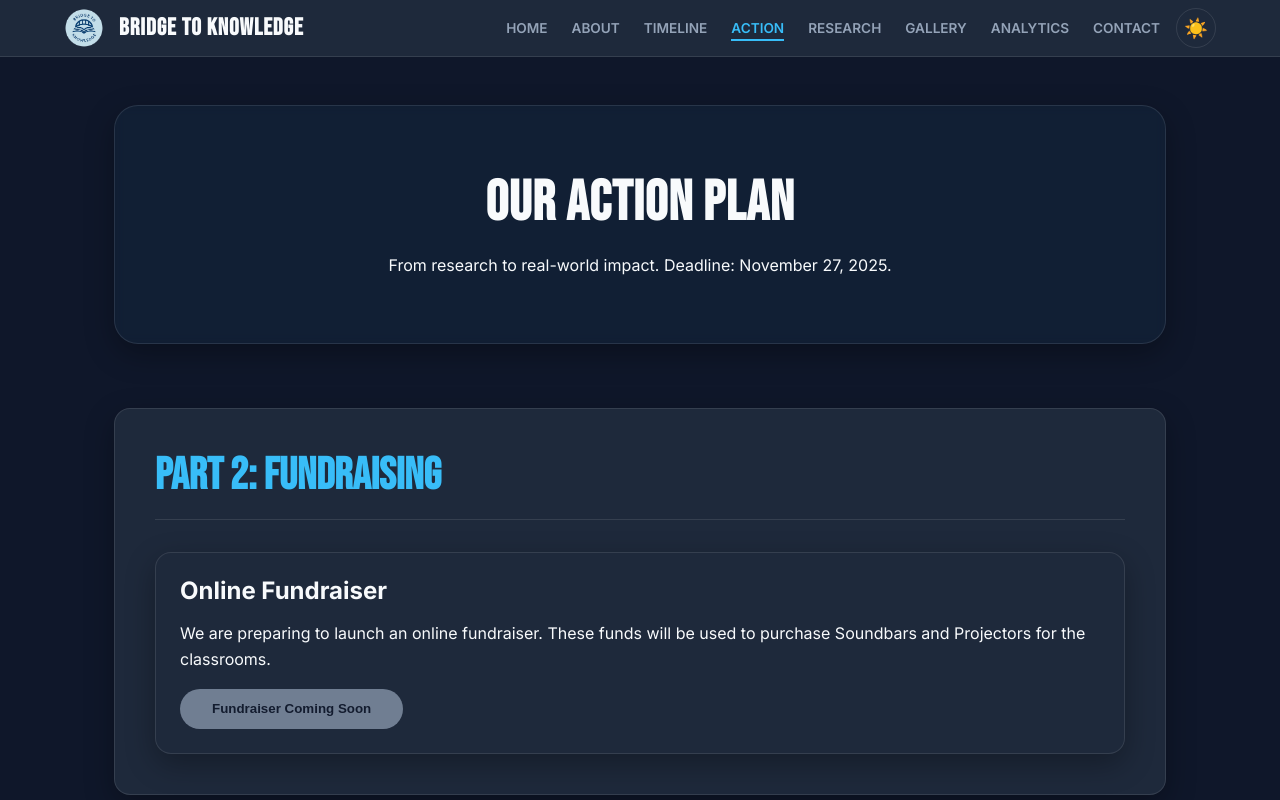
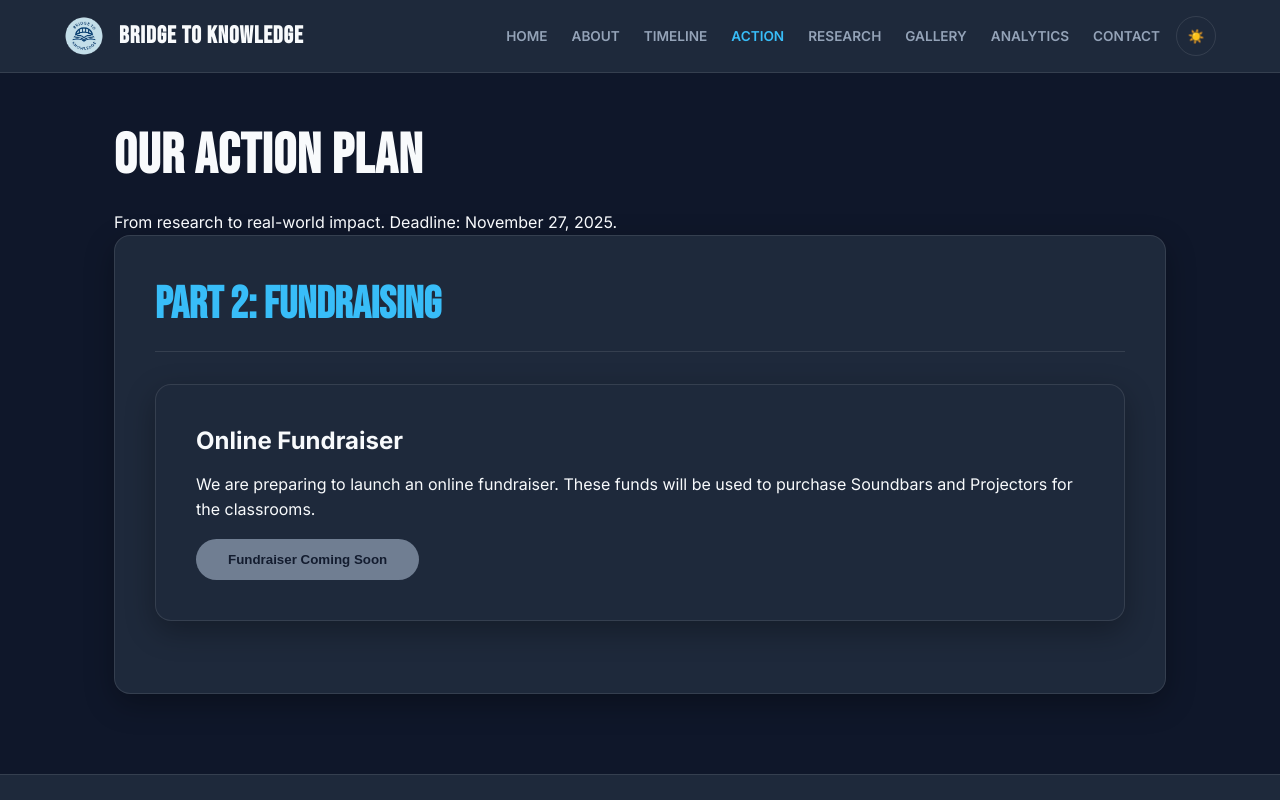
Before and after one commit to Ali-bis/BridgeToKnowledgetest, a React (Vite) app: page /action in a window 1280 px wide. Shown: the top 800 px of the page. Built offline with nearby package versions, Linux system fonts and the light colour scheme.

Commit message:
Update index.css

```diff
--- a/src/index.css
+++ b/src/index.css
@@ -1,30 +1,30 @@
 @import url('https://fonts.googleapis.com/css2?family=Bebas+Neue&family=Inter:wght@300;400;600;700&display=swap');
 
 :root {
-  /* --- DARK THEME (Default) --- */
-  --primary: #38bdf8;       /* Neon Blue */
-  --accent: #ec4899;        /* Neon Pink */
-  --bg-body: #0f172a;       /* Deep Slate Background */
-  --bg-card: #1e293b;       /* Lighter Slate Card */
-  --text-main: #f8fafc;     /* White Text */
-  --text-muted: #94a3b8;    /* Grey Text */
+  /* DARK THEME */
+  --primary: #38bdf8;
+  --accent: #ec4899;
+  --bg-body: #0f172a;
+  --bg-card: #1e293b;
+  --text-main: #f8fafc;
+  --text-muted: #94a3b8;
   --border-color: rgba(255, 255, 255, 0.1);
   --shadow: 0 10px 30px rgba(0,0,0,0.3);
   --hero-tint: rgba(56, 189, 248, 0.05);
 
-  --nav-height: auto; /* Changed to auto for wrapping */
+  --nav-height: 70px;
   --border-radius: 16px;
   --transition: all 0.3s ease;
 }
 
-/* --- LIGHT THEME (High Contrast) --- */
+/* LIGHT THEME */
 [data-theme='light'] {
-  --primary: #0056b3;       /* Deep Royal Blue */
-  --accent: #d63384;        /* Deep Pink */
-  --bg-body: #f1f5f9;       /* Light Grey Background */
-  --bg-card: #ffffff;       /* Pure White Card */
-  --text-main: #0f172a;     /* Deep Navy Text */
-  --text-muted: #475569;    /* Slate Grey Text */
+  --primary: #0056b3;
+  --accent: #d63384;
+  --bg-body: #f1f5f9;
+  --bg-card: #ffffff;
+  --text-main: #0f172a;
+  --text-muted: #475569;
   --border-color: #cbd5e1;
   --shadow: 0 4px 20px rgba(0, 0, 0, 0.08);
   --hero-tint: rgba(255, 255, 255, 0.8);
@@ -39,26 +39,15 @@ body {
   line-height: 1.6;
   min-height: 100vh;
   transition: background-color 0.3s ease, color 0.3s ease;
+  overflow-x: hidden; /* PREVENTS HORIZONTAL SCROLL */
 }
 
-/* Typography */
-h1, h2, h3, h4 { color: var(--text-main); line-height: 1.2; }
-h1 { font-family: 'Bebas Neue', sans-serif; font-size: 3.5rem; letter-spacing: 1px; margin-bottom: 1rem; }
-
-h2 {
-  font-family: 'Bebas Neue', sans-serif;
-  font-size: 2.8rem;
-  margin-top: 0;
-  margin-bottom: 1.5rem;
-  color: var(--primary);
-  display: block;
-  text-align: left;
-}
-
-h3 { font-size: 1.5rem; font-weight: 700; margin-bottom: 1rem; text-align: left; }
+/* TYPOGRAPHY */
+h1, h2, h3, h4 { color: var(--text-main); line-height: 1.3; }
+h1 { font-family: 'Bebas Neue'; font-size: 3.5rem; letter-spacing: 1px; margin-bottom: 1rem; }
+h2 { font-family: 'Bebas Neue'; font-size: 2.8rem; margin-bottom: 1.5rem; color: var(--primary); }
+h3 { font-size: 1.5rem; font-weight: 700; margin-bottom: 1rem; }
 a { text-decoration: none; color: var(--primary); transition: var(--transition); }
-a:hover { color: var(--accent); }
-ul { list-style: none; }
 
 /* UTILITIES */
 .container { max-width: 1100px; margin: 0 auto; padding: 3rem 1.5rem; }
@@ -73,174 +62,102 @@ ul { list-style: none; }
   border: none;
   cursor: pointer;
   transition: var(--transition);
-  white-space: nowrap; /* Prevents text wrapping inside button */
 }
 [data-theme='dark'] .btn { color: #0f172a; }
-
-.btn:hover { transform: translateY(-2px); opacity: 0.9; }
-
 .btn-secondary { background: transparent; border: 2px solid var(--primary); color: var(--primary); }
 .btn-secondary:hover { background: var(--primary); color: #fff; }
 [data-theme='dark'] .btn-secondary { color: var(--primary); }
 [data-theme='dark'] .btn-secondary:hover { color: var(--bg-body); }
-
 .btn-disabled { background: var(--text-muted); cursor: not-allowed; opacity: 0.7; color: #fff; }
 
-/* HERO SECTION */
-.hero-banner {
-  text-align: center;
-  margin-bottom: 4rem;
-  padding: 4rem 2rem;
-  background: var(--hero-tint);
-  border-radius: 24px;
-  border: 1px solid var(--border-color);
-  box-shadow: var(--shadow);
-  backdrop-filter: blur(5px);
-}
-
-/* Home Page Logo Class */
-.home-logo {
-  width: 120px;
-  margin-bottom: 1.5rem;
-  display: inline-block;
-  transition: width 0.3s ease;
-}
-
 /* CARDS */
-.page-section,
-.team-member,
-.highlight-card,
-.team-description-box,
-.stats-content-left,
-.timeline-content {
+.page-section, .team-member, .highlight-card, .team-description-box, .stats-content-left, .timeline-content {
   background: var(--bg-card);
   border: 1px solid var(--border-color);
   box-shadow: var(--shadow);
   border-radius: var(--border-radius);
   padding: 2.5rem;
   margin-bottom: 2rem;
-  text-align: left;
 }
 
-.highlight-card { padding: 1.5rem; margin-bottom: 0; }
+/* GRIDS */
+.stats-section-container { display: grid; grid-template-columns: 1fr 1fr; gap: 2rem; }
+.team-grid-4col { display: grid; grid-template-columns: repeat(4, 1fr); gap: 1.5rem; }
+.team-grid-2col { display: grid; grid-template-columns: 1fr 3fr; gap: 1.5rem; }
+.stats-bar-right { background: var(--primary); color: #fff; padding: 2.5rem; border-radius: var(--border-radius); }
 
-/* STATS SECTION */
-.stats-section-container {
-  display: grid;
-  grid-template-columns: 1fr 1fr;
-  gap: 2rem;
-  align-items: start;
-  margin-bottom: 4rem;
-}
-.stats-bar-right {
-  background: var(--primary);
-  color: #fff;
-  padding: 2.5rem;
-  border-radius: var(--border-radius);
-  display: flex;
-  flex-direction: column;
-  justify-content: center;
-}
-.stat-item {
-  margin-bottom: 2rem;
-  border-bottom: 1px solid rgba(255,255,255,0.2);
-  padding-bottom: 1.5rem;
-}
-.stat-item:last-child { border-bottom: none; margin-bottom: 0; }
-.stat-item-number {
-  font-size: 3.5rem;
-  font-family: 'Bebas Neue';
-  display: block;
-  line-height: 1;
-  color: #fff;
-}
-.stat-item-label { font-weight: 600; font-size: 1rem; opacity: 0.9; }
-
-/* TEAM GRID */
-.team-grid-4col { display: grid; grid-template-columns: repeat(4, 1fr); gap: 1.5rem; margin-bottom: 1.5rem; }
-.team-grid-2col { display: grid; grid-template-columns: 1fr 3fr; gap: 1.5rem; }
-.team-member { text-align: center; }
-.team-member:hover { border-color: var(--primary); transform: translateY(-5px); }
-
-.team-icon {
-  width: 120px;
-  height: 120px;
-  border-radius: 50%;
-  object-fit: cover;
-  border: 3px solid var(--primary);
-  margin: 0 auto 1rem auto;
-  padding: 3px;
-  background: var(--bg-body);
-}
-
-.team-description-box {
-  border: 2px solid var(--primary);
-  display: flex;
-  flex-direction: column;
-  justify-content: center;
-}
-.team-hashtag {
-  font-family: 'Bebas Neue';
-  font-size: 2rem;
-  color: var(--primary);
-  margin-top: 1rem;
-  letter-spacing: 1px;
-}
-
-/* HEADER & NAV */
+/* HEADER */
 .header {
   background: var(--bg-card);
   border-bottom: 1px solid var(--border-color);
   position: sticky;
   top: 0;
   z-index: 1000;
-  padding: 0.5rem 0; /* Slightly tighter header */
 }
 .header-container {
   max-width: 1200px;
   margin: 0 auto;
-  padding: 0 1.5rem;
+  padding: 1rem 1.5rem;
   display: flex;
   justify-content: space-between;
   align-items: center;
-  flex-wrap: wrap; /* Allows wrapping on mobile */
 }
-.logo a { display: flex; align-items: center; text-decoration: none; }
 .logo img { height: 40px; margin-right: 15px; }
-.logo-text h1 { font-size: 1.5rem; margin: 0; white-space: nowrap; color: var(--text-main); }
+.logo-text h1 { font-size: 1.5rem; margin: 0; color: var(--text-main); }
 
-.nav-menu { display: block; width: auto; }
-.nav-menu ul {
-  display: flex;
-  gap: 1.5rem;
-  margin: 0;
-  padding: 0;
-  align-items: center;
-  flex-wrap: wrap; /* THIS IS KEY FOR NO-HAMBURGER MOBILE */
+/* NAV - DESKTOP */
+.nav-menu ul { display: flex; gap: 1.5rem; margin: 0; padding: 0; list-style: none; }
+.nav-menu a { color: var(--text-muted); font-weight: 600; font-size: 0.85rem; text-transform: uppercase; }
+.nav-menu a.active, .nav-menu a:hover { color: var(--primary); }
+
+/* --- THE HAMBURGER (Your Custom CSS) --- */
+.burger {
+  display: none; /* Hidden on Desktop */
+  position: relative;
+  width: 40px;
+  height: 30px;
+  background: transparent;
+  cursor: pointer;
+  margin-left: auto; /* Push to right */
 }
-.nav-menu a {
-  color: var(--text-muted);
-  text-transform: uppercase;
-  font-weight: 600;
-  font-size: 0.85rem;
-  position: relative;
-  padding: 5px 0;
-  transition: color 0.3s;
-  white-space: nowrap;
+.burger input { display: none; }
+.burger span {
+  display: block;
+  position: absolute;
+  height: 4px;
+  width: 100%;
+  background: var(--text-main); /* DYNAMIC COLOR */
+  border-radius: 9px;
+  opacity: 1;
+  left: 0;
+  transform: rotate(0deg);
+  transition: .25s ease-in-out;
 }
-.nav-menu a:hover, .nav-menu a.active { color: var(--primary); }
-.nav-menu a::after {
-  content: '';
+.burger span:nth-of-type(1) { top: 0px; transform-origin: left center; }
+.burger span:nth-of-type(2) { top: 50%; transform: translateY(-50%); transform-origin: left center; }
+.burger span:nth-of-type(3) { top: 100%; transform: translateY(-100%); transform-origin: left center; }
+
+.burger input:checked ~ span:nth-of-type(1) { transform: rotate(45deg); top: 0px; left: 5px; }
+.burger input:checked ~ span:nth-of-type(2) { width: 0%; opacity: 0; }
+.burger input:checked ~ span:nth-of-type(3) { transform: rotate(-45deg); top: 28px; left: 5px; }
+
+/* Mobile Menu Overlay */
+.mobile-menu-overlay {
+  display: none;
   position: absolute;
-  bottom: 0;
+  top: 100%; /* Directly below header */
   left: 0;
-  width: 0;
-  height: 2px;
-  background-color: var(--primary);
-  transition: width 0.3s ease;
+  width: 100%;
+  background: var(--bg-card);
+  padding: 1rem;
+  flex-direction: column;
+  border-bottom: 1px solid var(--border-color);
+  box-shadow: var(--shadow);
+  animation: slideDown 0.3s ease forwards;
 }
-.nav-menu a:hover::after, .nav-menu a.active::after { width: 100%; }
+@keyframes slideDown { from { opacity: 0; transform: translateY(-10px); } to { opacity: 1; transform: translateY(0); } }
 
+/* THEME TOGGLE */
 .theme-toggle {
   background: transparent;
   border: 1px solid var(--border-color);
@@ -249,12 +166,9 @@ ul { list-style: none; }
   border-radius: 50%;
   cursor: pointer;
   margin-left: 1rem;
-  font-size: 1.2rem;
   width: 40px;
   height: 40px;
-  display: flex;
-  align-items: center;
-  justify-content: center;
+  display: flex; align-items: center; justify-content: center;
 }
 
 /* FOOTER */
@@ -265,59 +179,60 @@ ul { list-style: none; }
   border-top: 1px solid var(--border-color);
   text-align: left;
 }
-.footer-container {
-  display: grid;
-  grid-template-columns: repeat(auto-fit, minmax(250px, 1fr));
-  gap: 2rem;
-  max-width: 1100px;
-  margin: 0 auto;
-}
-.footer h4 { color: var(--text-main); margin-bottom: 1rem; font-size: 1.2rem; }
-.footer a { color: var(--text-muted); }
-.footer a:hover { color: var(--primary); }
-.footer-bottom {
-  text-align: center;
-  margin-top: 3rem;
-  padding-top: 2rem;
-  border-top: 1px solid var(--border-color);
-  color: var(--text-muted);
-  font-size: 0.9rem;
-}
+.footer-container { display: grid; grid-template-columns: repeat(auto-fit, minmax(200px, 1fr)); gap: 2rem; }
 
+/* ============================= */
 /* --- MOBILE OPTIMIZATION --- */
-@media (max-width: 900px) {
-  /* Stack Grids */
-  .stats-section-container, .team-grid-2col, .team-grid-4col {
-    grid-template-columns: 1fr;
+/* ============================= */
+@media (max-width: 768px) {
+  /* 1. Nav Logic */
+  .nav-menu { display: none; } /* Hide desktop list */
+  .burger { display: block; } /* Show Hamburger */
+
+  .mobile-menu-overlay.open {
+    display: flex; /* Show menu when open */
   }
 
-  /* Adjust Header for Mobile */
-  .header-container {
-    flex-direction: column;
-    gap: 1rem;
+  .mobile-menu-overlay a {
     padding: 1rem;
-  }
-  .nav-menu ul {
-    justify-content: center;
-    gap: 0.8rem 1.2rem; /* Tighter gap for multiple rows */
+    border-bottom: 1px solid var(--border-color);
+    color: var(--text-main);
+    font-weight: bold;
+    text-align: center;
   }
 
-  /* Typography Scaling */
-  h1 { font-size: 2.5rem; }
-  h2 { font-size: 1.75rem; margin-bottom: 1rem; }
-
-  /* Compact Cards */
-  .page-section, .stats-content-left, .stats-bar-right, .team-member, .timeline-content {
-    padding: 1.5rem; /* Less padding on mobile */
+  /* 2. Layout Fixes */
+  .stats-section-container,
+  .team-grid-4col,
+  .team-grid-2col,
+  .footer-container {
+    grid-template-columns: 1fr !important;
+    gap: 1.5rem;
   }
 
-  /* Hero Adjustments */
-  .hero-banner { padding: 2rem 1rem; }
-  .home-logo { width: 80px; } /* Smaller logo */
+  /* 3. Text Scaling */
+  h1 { font-size: 2.8rem; }
+  h2 { font-size: 2rem; margin-bottom: 1rem; line-height: 1.2; }
 
-  /* Timeline Mobile Fix */
-  .timeline-container::after { left: 30px; transform: none; }
-  .timeline-item { width: 100%; padding-left: 70px; padding-right: 0; text-align: left; }
-  .timeline-item.left, .timeline-item.right { left: 0; }
-  .timeline-item.left::after, .timeline-item.right::after { left: 20px; right: auto; }
+  /* 4. Padding Reduction */
+  .container { padding: 2rem 1rem; }
+  .page-section, .team-member, .highlight-card {
+    padding: 1.5rem; /* More room for content */
+  }
+
+  /* 5. Analytics Scroll Fix */
+  .chart-wrapper {
+    position: relative;
+    height: 250px !important;
+    width: 100% !important;
+  }
+
+  /* 6. Action Page Fixes */
+  .highlight-card {
+    text-align: left !important;
+  }
+
+  /* 7. Contact Page Alignment */
+  .team-member { text-align: center; } /* Keep team centered */
+  .team-member h4 { margin-top: 0.5rem; }
 }
```
